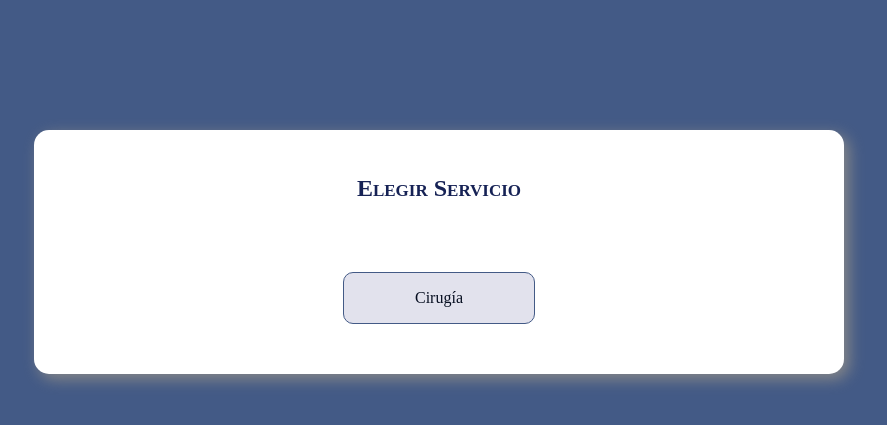
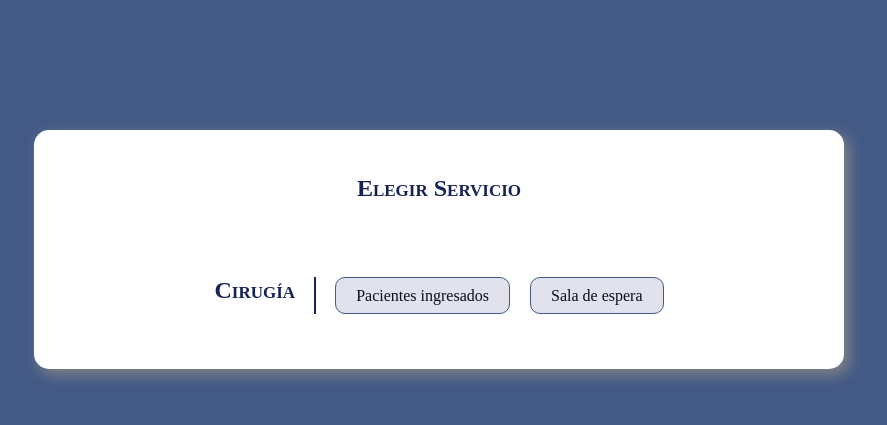
Before and after one commit to albotero/tablero, a Flask app: page /1 in a window 1280 px wide. Shown: the top 425 px of the page, without its empty margins (201-1088 px from the left). Run offline with Flask 2, Linux system fonts and the light colour scheme; the visitor is signed in with stand-in values (Sample User, id 1); style sheets or scripts are compiled from the project's sources.

Commit message:
Select area

```diff
--- a/scss/base.scss
+++ b/scss/base.scss
@@ -32,21 +32,7 @@ body {
     }
 }
 
-.locations {
-    width: min(750px, 70%);
-    position: absolute;
-    top: 10%;
-    left: 50%;
-    transform: translateX(-50%);
-
-    padding: 50px 30px;
-    background-color: $color1;
-    display: grid;
-    justify-content: center;
-    gap: 50px 100px;
-    user-select: none;
-
-    div {
+.button {
     width: 150px;
     height: 30px;
     line-height: 30px;
@@ -66,7 +52,6 @@ body {
         background-color: $color3;
         color: $color1;
         border-color: $color2b;
-        }
     }
 }
 
@@ -102,5 +87,5 @@ body {
           }
     }
 
-    &:hover .tooltiptext { visibility: visible; }
+    &:not(.disabled):hover .tooltiptext { visibility: visible; }
 }
--- a/scss/index.scss
+++ b/scss/index.scss
@@ -2,6 +2,55 @@
 
 .box {
     width: min(750px, 70%);
+    position: absolute;
+    top: 10%;
+    left: 50%;
+    transform: translateX(-50%);
+
+    padding: 50px 30px;
+    background-color: $color1;
+    display: grid;
+    justify-content: center;
+    gap: 50px 100px;
+    user-select: none;
+}
+
+.location {
+    width: 75%;
+    display: grid;
+    grid-template-columns: auto 20px auto auto;
+    grid-auto-rows: min-content;
+    grid-template-areas: "location border button button";
+    margin: 5px 10px;
+
+    h2 {
+        grid-area: "location";
+        text-align: left;
+        margin: 0 10px;
+    }
+
+    div:nth-child(2) {
+        grid-area: "border";
+        position: relative;
+
+        &::before {
+            content: '';
+            position: absolute;
+            background-color: $color4;
+            left: calc(50% - 1px);
+            right: calc(50% - 1px);
+            top: 0;
+            bottom: 0;
+        }
+    }
+
+    div:nth-child(n+3) {
+        grid-area: "button";
+        margin: 0 10px;
+        width: max-content;
+        height: 15px;
+        line-height: 15px;
+    }
 }
 
 @keyframes update-patient {
--- a/static/css/base.css
+++ b/static/css/base.css
@@ -28,20 +28,7 @@ body {
   margin: -7px auto;
 }
 
-.locations {
-  width: min(750px, 70%);
-  position: absolute;
-  top: 10%;
-  left: 50%;
-  transform: translateX(-50%);
-  padding: 50px 30px;
-  background-color: rgb(255, 255, 255);
-  display: grid;
-  justify-content: center;
-  gap: 50px 100px;
-  user-select: none;
-}
-.locations div {
+.button {
   width: 150px;
   height: 30px;
   line-height: 30px;
@@ -51,12 +38,12 @@ body {
   border: 1px solid rgb(67, 90, 134);
   border-radius: 10px;
 }
-.locations div:hover {
+.button:hover {
   background-color: rgb(186, 186, 195);
   cursor: pointer;
   border-color: rgb(22, 34, 85);
 }
-.locations div:active {
+.button:active {
   background-color: rgb(67, 90, 134);
   color: rgb(255, 255, 255);
   border-color: rgb(186, 186, 195);
@@ -91,6 +78,6 @@ body {
   border-style: solid;
   border-color: rgb(77, 89, 102) transparent transparent transparent;
 }
-.tooltip:hover .tooltiptext {
+.tooltip:not(.disabled):hover .tooltiptext {
   visibility: visible;
 }
--- a/static/css/index.css
+++ b/static/css/index.css
@@ -1,5 +1,49 @@
 .box {
   width: min(750px, 70%);
+  position: absolute;
+  top: 10%;
+  left: 50%;
+  transform: translateX(-50%);
+  padding: 50px 30px;
+  background-color: rgb(255, 255, 255);
+  display: grid;
+  justify-content: center;
+  gap: 50px 100px;
+  user-select: none;
+}
+
+.location {
+  width: 75%;
+  display: grid;
+  grid-template-columns: auto 20px auto auto;
+  grid-auto-rows: min-content;
+  grid-template-areas: "location border button button";
+  margin: 5px 10px;
+}
+.location h2 {
+  grid-area: "location";
+  text-align: left;
+  margin: 0 10px;
+}
+.location div:nth-child(2) {
+  grid-area: "border";
+  position: relative;
+}
+.location div:nth-child(2)::before {
+  content: "";
+  position: absolute;
+  background-color: rgb(22, 34, 85);
+  left: calc(50% - 1px);
+  right: calc(50% - 1px);
+  top: 0;
+  bottom: 0;
+}
+.location div:nth-child(n+3) {
+  grid-area: "button";
+  margin: 0 10px;
+  width: max-content;
+  height: 15px;
+  line-height: 15px;
 }
 
 @keyframes update-patient {
--- a/static/js/index.js
+++ b/static/js/index.js
@@ -74,12 +74,12 @@ function update_status({ rips, status, destination = '', relative = false, time
                         ${populate_destination_hosp()}
                     </select>
                     <h4>Cama:</h4>
-                    <input type="text" name="--room" onchange="format_destination_hosp(this);" ${change}>
+                    <input type="text" name="--room" autocomplete="off" onchange="format_destination_hosp(this);" ${change}>
                     <input type="hidden" name="--destination-detail" value="">
                 </div>
                 <div class="--other-options">
                     <h4>Detalle:</h4>
-                    <input type="text" name="--destination-detail">
+                    <input type="text" name="--destination-detail" autocomplete="off">
                 </div>
             </form>
             <script type="text/javascript">$('input[name="--destination"]')[0].click();</script>`,
--- a/templates/index.html
+++ b/templates/index.html
@@ -9,10 +9,15 @@
 
 {% block content %}
     {% if not location in ActivePatients.locations.keys() %}
-        <div class="box locations">
+        <div class="box">
             <h2>Elegir Servicio</h2>
             {% for key, vals in ActivePatients.locations.items() %}
-                <div onclick="window.location = `{{ url_for('.index', location = key) }}`;">{{ vals['title'] }}</div>
+                <div class="location">
+                    <h2>{{ vals['title'] }}</h2>
+                    <div></div>
+                    <div class="button" onclick="window.location = `{{ url_for('.index', location = key) }}`;">Pacientes ingresados</div>
+                    <div class="button" onclick="window.location = `{{ url_for('.board', location = key) }}`;">Sala de espera</div>
+                </div>
             {% endfor %}
         </div>
     {% else %}
```
Lines whose indentation alone changed are shown as unchanged.
